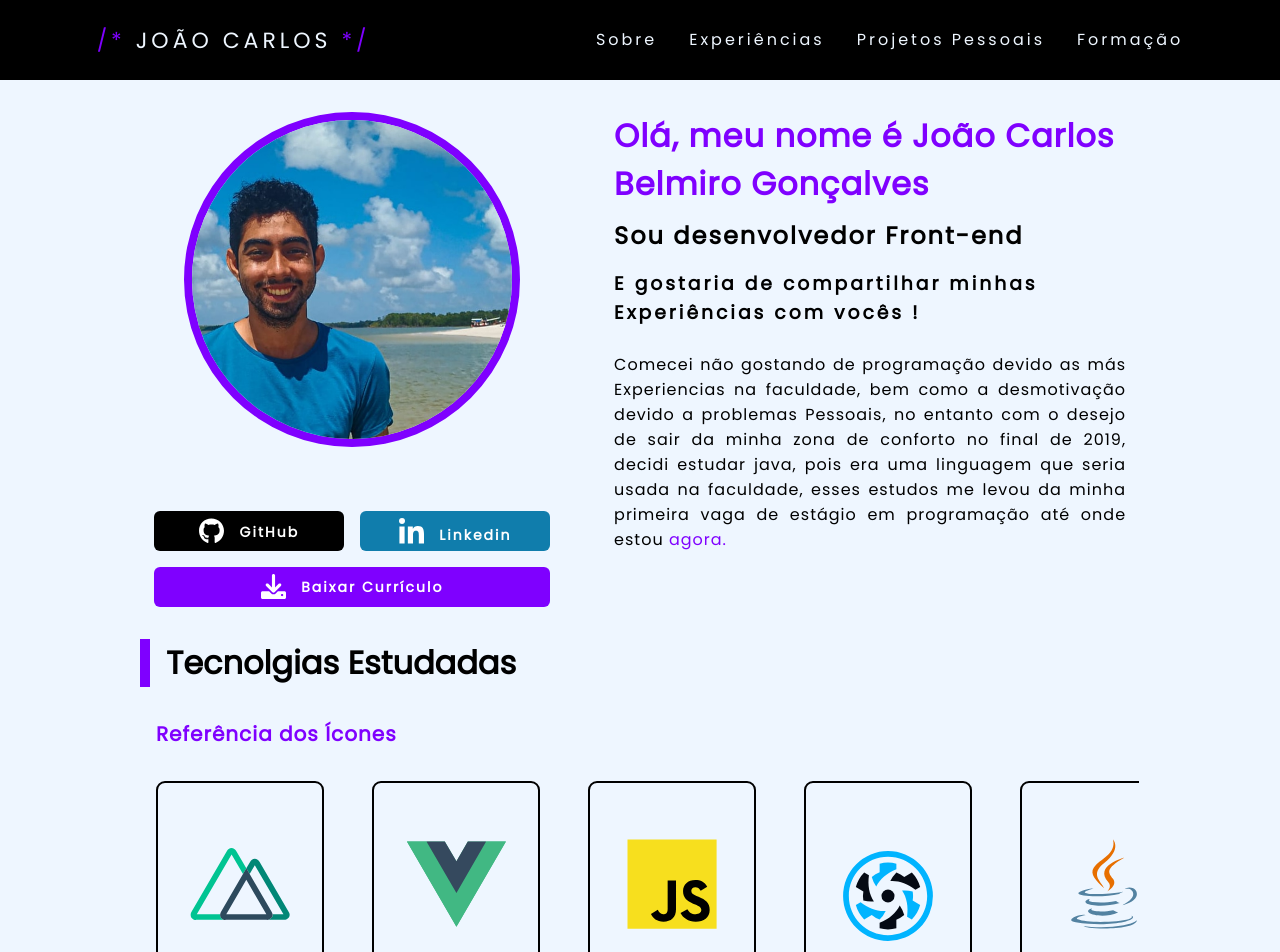
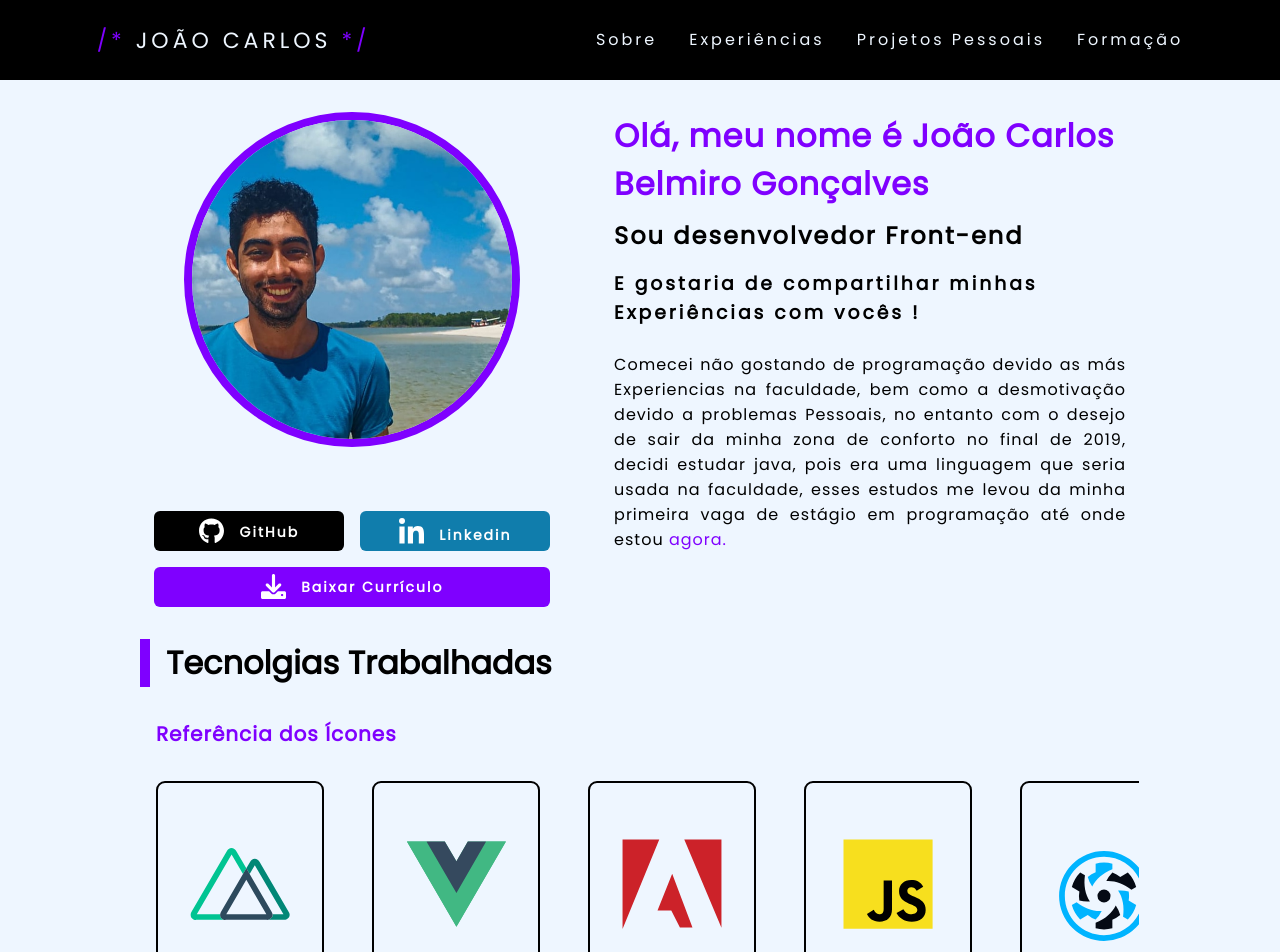
Before and after one commit to joao-belmiro/joao-goncalves, a Vue app: page / in a window 1280 px wide. Shown: the top 952 px of the page. Built offline with nearby package versions, Linux system fonts and the light colour scheme.

Commit message:
add adobe to list

```diff
--- a/src/components/StacksListSection.vue
+++ b/src/components/StacksListSection.vue
@@ -1,7 +1,7 @@
 <template>
   <section id="stacks" class="stacks-section">
     <div class="container">
-      <h1>Tecnolgias Estudadas</h1>
+      <h1>Tecnolgias Trabalhadas</h1>
       <a href="https://www.figma.com/file/b6eE2L4Uqrg7fT5XfyHfKi/Tech-Stack-Icons-%26-Design-Stack-Icons-(Community)?node-id=19-1174&t=4R3ygYYxjPEzrfqe-0" target="_blank" rel="noopener noreferrer"> <strong>Referência dos Ícones </strong></a>
       <div class="line-scroll">
         <div class="cover">
@@ -36,6 +36,11 @@ export default {
           img: require('@/assets/stacks/vue.svg'),
           alt: 'vue stack',
           name: 'Vue.js'
+        },
+        {
+          img: require('@/assets/stacks/adobe.svg'),
+          alt: 'adobe',
+          name: 'Adobe'
         },
         {
           img: require('@/assets/stacks/javaScript.svg'),
```
Also changed, not shown: src/assets/stacks/adobe.svg.
